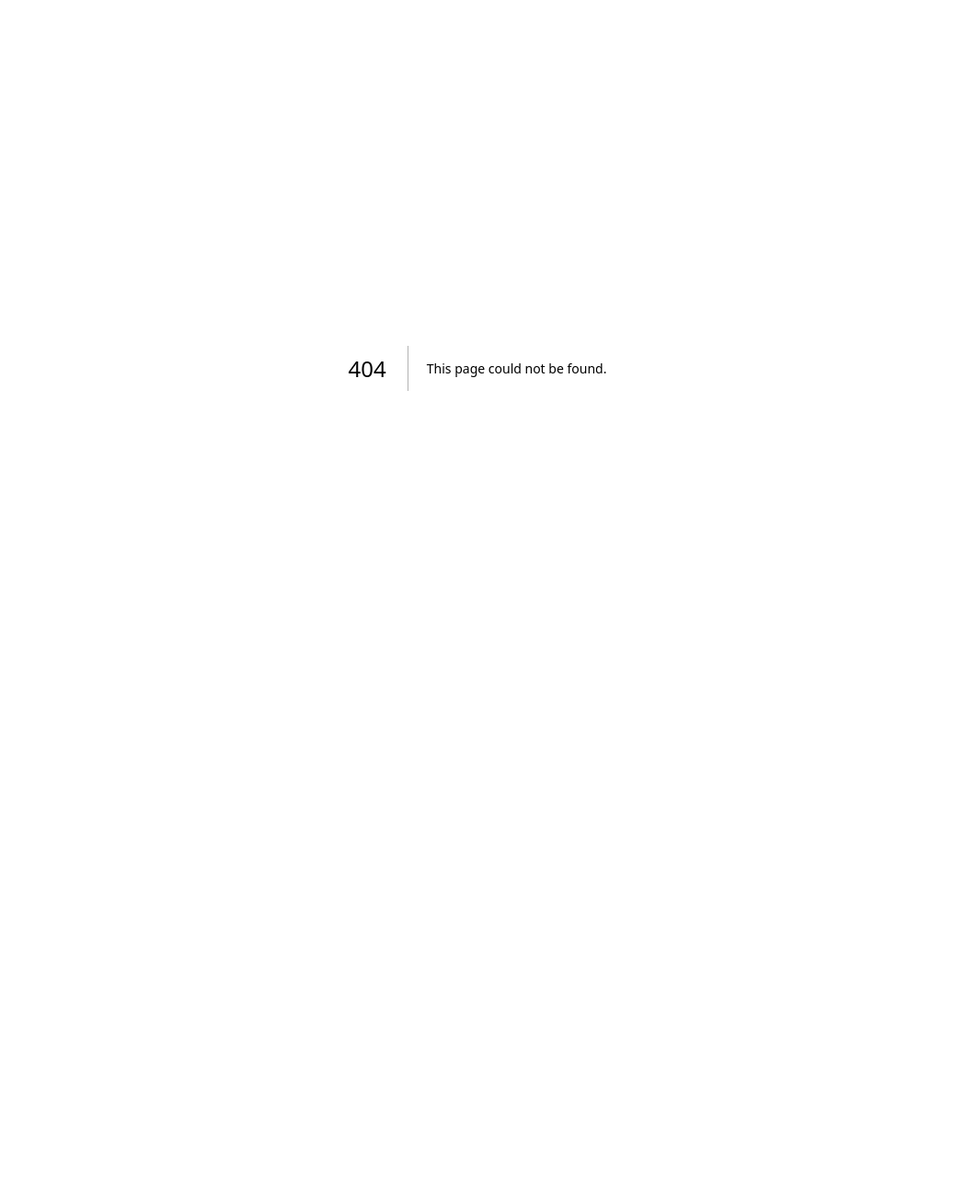
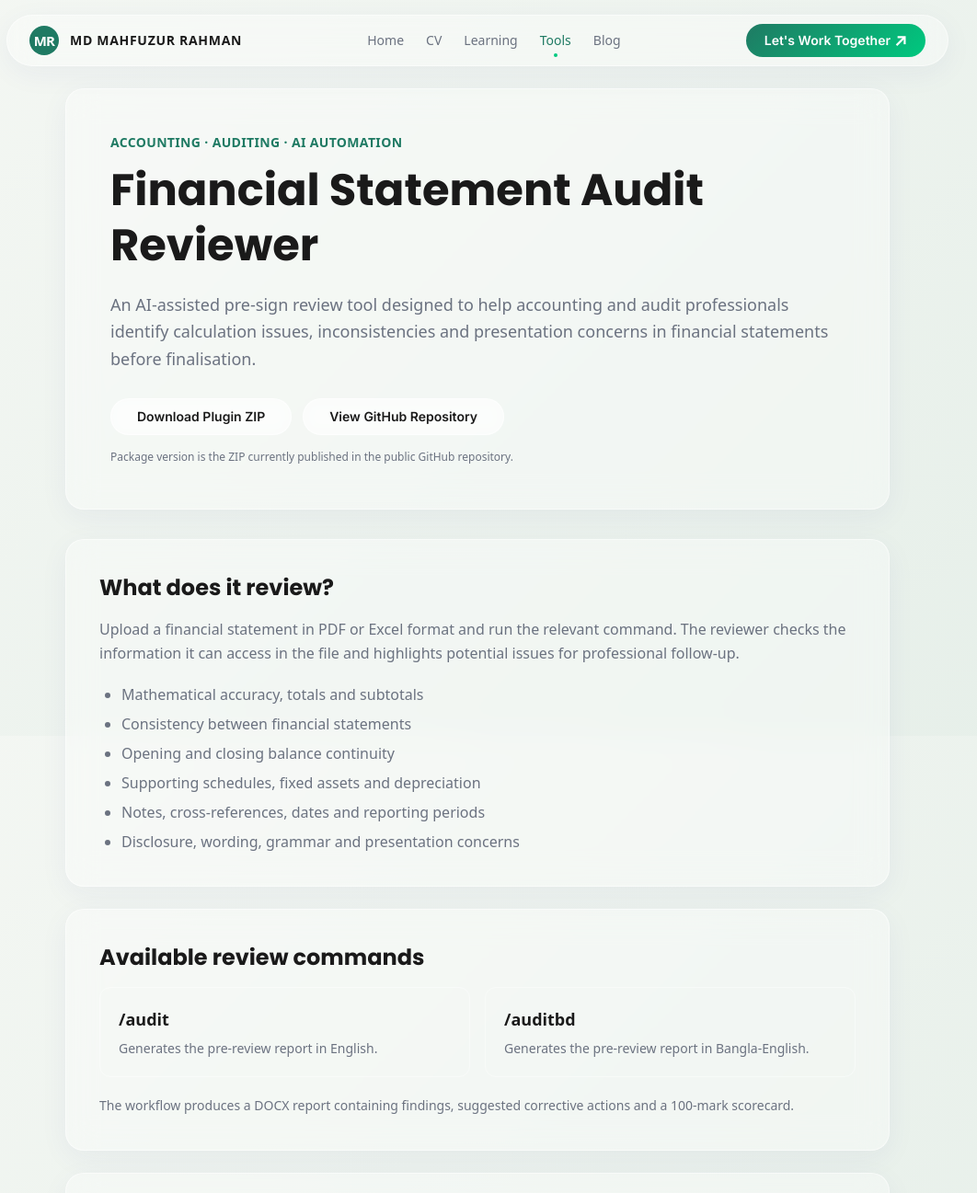
Before and after one commit to himahfuz/mdmahfuz-portfolio, a Next.js app: page /tools/financial-statement-audit-reviewer in a window 1280 px wide. Before the commit this address had no page. Shown: the top 1297 px of the page at 92% size, without its empty margins (121-1183 px from the left). Before the commit the page ends 800 px from the top, so only its background shows below. Built offline with nearby package versions, Linux system fonts and the light colour scheme.

Commit message:
Add SEO landing page for Financial Statement Audit Reviewer

```diff
--- /dev/null
+++ b/src/app/(frontend)/tools/financial-statement-audit-reviewer/page.tsx
@@ -0,0 +1,131 @@
+import type { Metadata } from "next";
+import Link from "next/link";
+
+const pageUrl = "https://mdmahfuz.com/tools/financial-statement-audit-reviewer";
+const repositoryUrl = "https://github.com/himahfuz/Financial-Statement-Audit-Reviewer";
+const downloadUrl = "https://github.com/himahfuz/Financial-Statement-Audit-Reviewer/raw/refs/heads/main/plugin.zip";
+
+export const metadata: Metadata = {
+  title: "Financial Statement Audit Reviewer | AI Pre-Sign Review Tool",
+  description:
+    "Download the AI-assisted Financial Statement Audit Reviewer by MD Mahfuzur Rahman. Review PDF and Excel financial statements for calculation errors, cross-statement inconsistencies, schedules and disclosures.",
+  alternates: { canonical: pageUrl },
+  openGraph: {
+    title: "Financial Statement Audit Reviewer | MD Mahfuzur Rahman",
+    description:
+      "An AI-assisted pre-sign review tool for financial statements, with English and Bangla-English report options.",
+    url: pageUrl,
+    siteName: "MD Mahfuzur Rahman",
+    type: "website",
+  },
+};
+
+export default function FinancialStatementAuditReviewerPage() {
+  return (
+    <article className="w-full max-w-4xl mx-auto pb-20">
+      <header className="glass-panel p-8 md:p-12 mb-8">
+        <p className="text-sm font-semibold tracking-wide uppercase text-[var(--color-brand-primary)] mb-3">
+          Accounting · Auditing · AI Automation
+        </p>
+        <h1 className="font-poppins font-bold text-3xl md:text-5xl text-[var(--color-text-primary)] leading-tight mb-5">
+          Financial Statement Audit Reviewer
+        </h1>
+        <p className="text-base md:text-lg text-[var(--color-text-secondary)] leading-relaxed mb-7">
+          An AI-assisted pre-sign review tool designed to help accounting and audit
+          professionals identify calculation issues, inconsistencies and presentation
+          concerns in financial statements before finalisation.
+        </p>
+        <div className="flex flex-wrap gap-3">
+          <a href={downloadUrl} className="btn-glass" download>
+            Download Plugin ZIP
+          </a>
+          <a href={repositoryUrl} target="_blank" rel="noopener noreferrer" className="btn-glass">
+            View GitHub Repository
+          </a>
+        </div>
+        <p className="text-xs text-[var(--color-text-secondary)] mt-4">
+          Package version is the ZIP currently published in the public GitHub repository.
+        </p>
+      </header>
+
+      <section className="glass-panel p-7 md:p-9 mb-6">
+        <h2 className="font-poppins font-bold text-2xl text-[var(--color-text-primary)] mb-4">
+          What does it review?
+        </h2>
+        <p className="text-[var(--color-text-secondary)] leading-relaxed mb-5">
+          Upload a financial statement in PDF or Excel format and run the relevant
+          command. The reviewer checks the information it can access in the file and
+          highlights potential issues for professional follow-up.
+        </p>
+        <ul className="list-disc pl-6 space-y-2 text-[var(--color-text-secondary)]">
+          <li>Mathematical accuracy, totals and subtotals</li>
+          <li>Consistency between financial statements</li>
+          <li>Opening and closing balance continuity</li>
+          <li>Supporting schedules, fixed assets and depreciation</li>
+          <li>Notes, cross-references, dates and reporting periods</li>
+          <li>Disclosure, wording, grammar and presentation concerns</li>
+        </ul>
+      </section>
+
+      <section className="glass-panel p-7 md:p-9 mb-6">
+        <h2 className="font-poppins font-bold text-2xl text-[var(--color-text-primary)] mb-4">
+          Available review commands
+        </h2>
+        <div className="grid grid-cols-1 md:grid-cols-2 gap-4">
+          <div className="rounded-xl border border-white/40 p-5">
+            <h3 className="font-semibold text-lg text-[var(--color-text-primary)] mb-2">/audit</h3>
+            <p className="text-sm text-[var(--color-text-secondary)]">Generates the pre-review report in English.</p>
+          </div>
+          <div className="rounded-xl border border-white/40 p-5">
+            <h3 className="font-semibold text-lg text-[var(--color-text-primary)] mb-2">/auditbd</h3>
+            <p className="text-sm text-[var(--color-text-secondary)]">Generates the pre-review report in Bangla-English.</p>
+          </div>
+        </div>
+        <p className="text-sm text-[var(--color-text-secondary)] leading-relaxed mt-5">
+          The workflow produces a DOCX report containing findings, suggested corrective
+          actions and a 100-mark scorecard.
+        </p>
+      </section>
+
+      <section className="glass-panel p-7 md:p-9 mb-6">
+        <h2 className="font-poppins font-bold text-2xl text-[var(--color-text-primary)] mb-4">
+          Who is it for?
+        </h2>
+        <p className="text-[var(--color-text-secondary)] leading-relaxed">
+          The tool is intended as a productivity aid for Chartered Accountancy students,
+          accountants and audit professionals who prepare or review financial statements.
+          It can help organise a preliminary review and make potential exceptions easier
+          to investigate.
+        </p>
+      </section>
+
+      <section className="glass-panel p-7 md:p-9 mb-8">
+        <h2 className="font-poppins font-bold text-2xl text-[var(--color-text-primary)] mb-4">
+          Important professional limitation
+        </h2>
+        <p className="text-[var(--color-text-secondary)] leading-relaxed">
+          This is an AI-assisted preliminary review aid. It is not an audit opinion,
+          assurance engagement or certification, and it does not replace audit procedures
+          or professional judgment. Findings must be independently evaluated by the
+          responsible professional before any financial statement is finalised or signed.
+        </p>
+      </section>
+
+      <footer className="text-sm text-[var(--color-text-secondary)] leading-relaxed">
+        Developed by{" "}
+        <Link href="/" className="text-[var(--color-brand-primary)] font-semibold hover:underline">
+          MD Mahfuzur Rahman
+        </Link>
+        . Explore more{" "}
+        <Link href="/tools" className="text-[var(--color-brand-primary)] hover:underline">
+          accounting, VAT and tax tools
+        </Link>
+        {" "}or view the project source and updates on{" "}
+        <a href={repositoryUrl} target="_blank" rel="noopener noreferrer" className="text-[var(--color-brand-primary)] hover:underline">
+          GitHub
+        </a>
+        .
+      </footer>
+    </article>
+  );
+}
```
